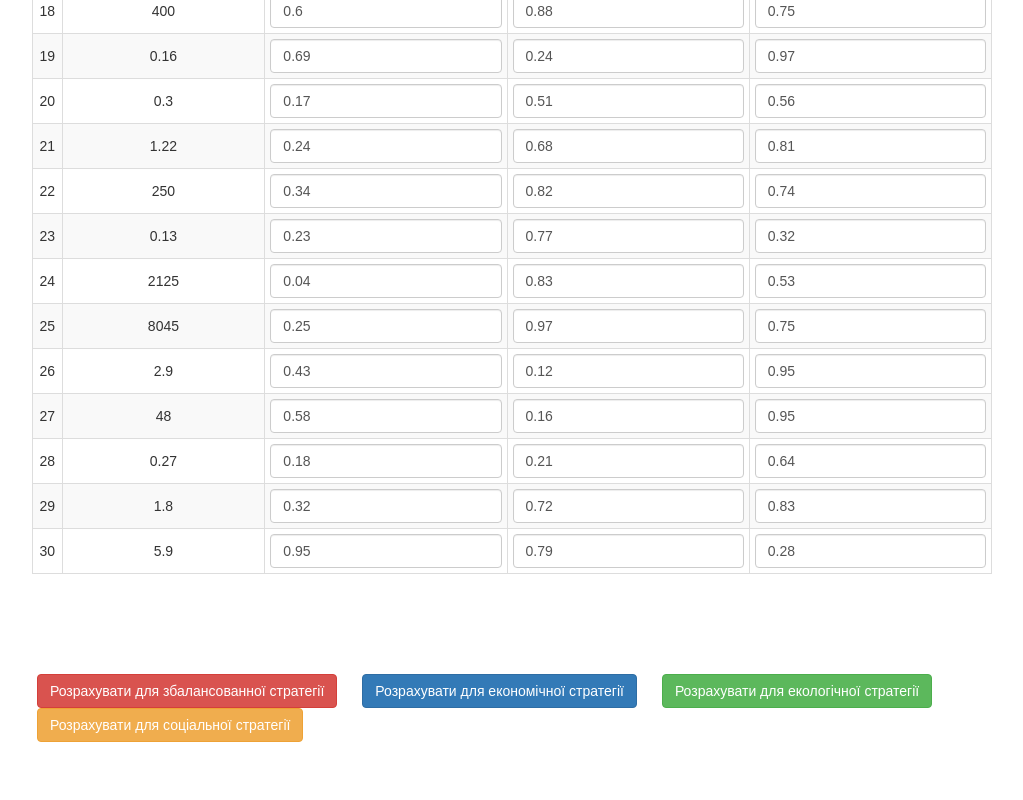
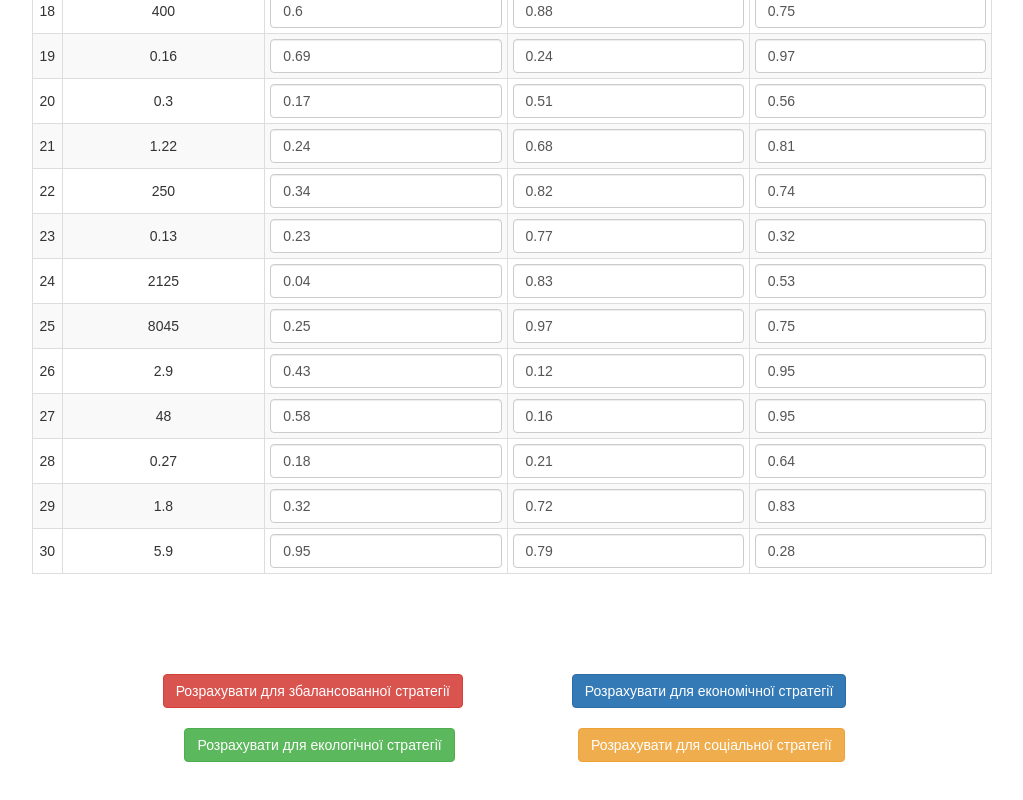
Before and after one commit to sbiliaiev/multi-objective-budget-optimization-ts, a React app: page / in a window 1280 px wide. Shown: the part 995-1795 px from the top of the page, without its empty margins (128-1151 px from the left). Built offline with nearby package versions, Linux system fonts and the light colour scheme.

Commit message:
Fix styles for buttons

```diff
--- a/src/App.tsx
+++ b/src/App.tsx
@@ -188,7 +188,14 @@ class App extends React.PureComponent<any, IState> {
               </tbody>
             </Table>
             <ButtonToolbar
-              style={{ marginTop: '100px', marginBottom: '100px', marginLeft: 'auto', marginRight: 'auto' }}
+              style={{
+                marginTop: '100px',
+                marginBottom: '20px',
+                marginLeft: 'auto',
+                marginRight: 'auto',
+                display: 'flex',
+                justifyContent: 'space-around',
+              }}
             >
               <Button
                 bsStyle="danger"
@@ -204,6 +211,16 @@ class App extends React.PureComponent<any, IState> {
               >
                 Розрахувати для економічної стратегії
               </Button>
+            </ButtonToolbar>
+            <ButtonToolbar
+              style={{
+                marginBottom: '100px',
+                marginLeft: 'auto',
+                marginRight: 'auto',
+                display: 'flex',
+                justifyContent: 'space-around',
+              }}
+            >
               <Button
                 bsStyle="success"
                 style={{ marginRight: '20px' }}
```
